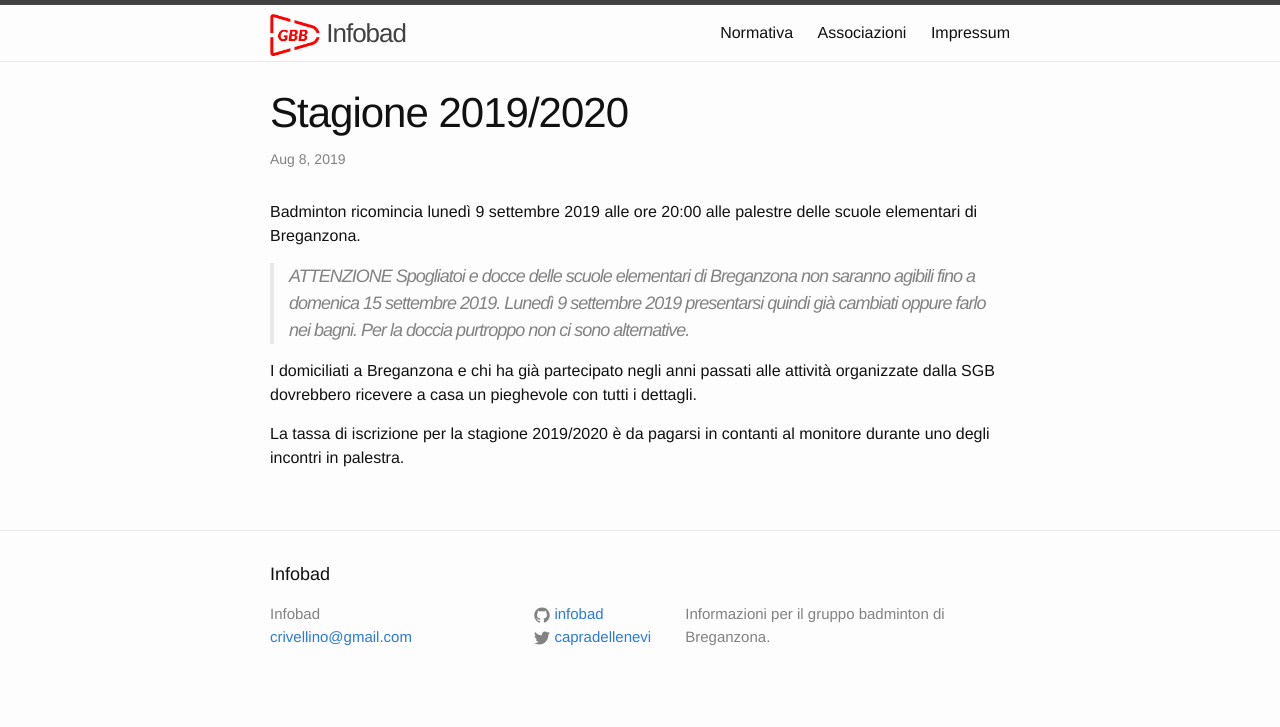
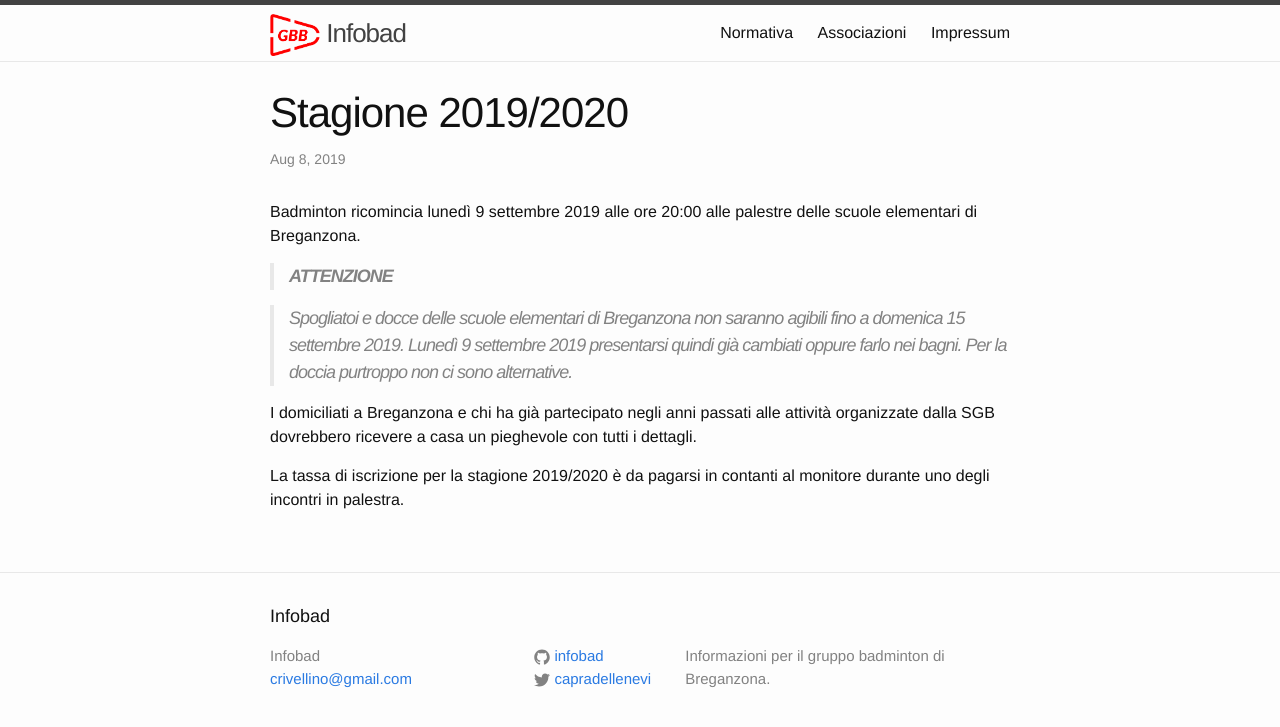
Before and after one commit to infobad/infobad.github.io, a Jekyll site: the page built from _posts/2019-08-08-stagione-2019-2020.markdown, in a window 1280 px wide. Shown: the top 727 px of the page. Built offline with Jekyll 4.4.1, drawn with Linux system fonts in a browser that asks for light colours.

Commit message:
Update new season information

```diff
--- a/_posts/2019-08-08-stagione-2019-2020.markdown
+++ b/_posts/2019-08-08-stagione-2019-2020.markdown
@@ -6,7 +6,8 @@ categories: blog update
 ---
 Badminton ricomincia lunedì 9 settembre 2019 alle ore 20:00 alle palestre delle scuole elementari di Breganzona.
 
-> ATTENZIONE
+> **ATTENZIONE**
+
 > Spogliatoi e docce delle scuole elementari di Breganzona non saranno agibili fino a domenica 15 settembre 2019. Lunedì 9 settembre 2019 presentarsi quindi già cambiati oppure farlo nei bagni. Per la doccia purtroppo non ci sono alternative.
 
 I domiciliati a Breganzona e chi ha già partecipato negli anni passati alle attività organizzate dalla SGB dovrebbero ricevere a casa un pieghevole con tutti i dettagli.
```
